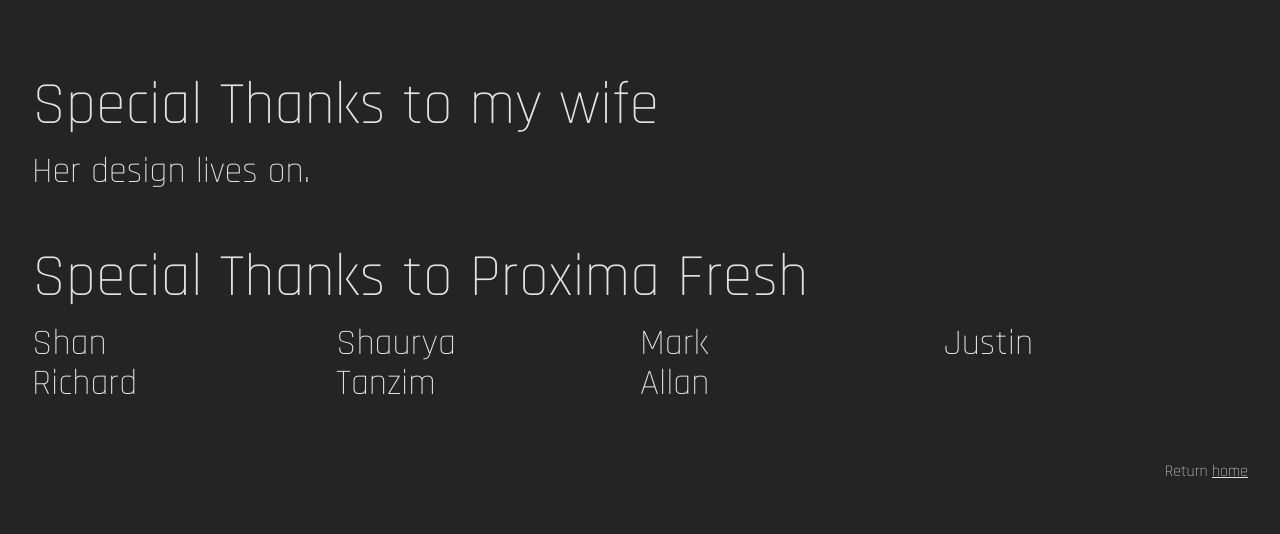
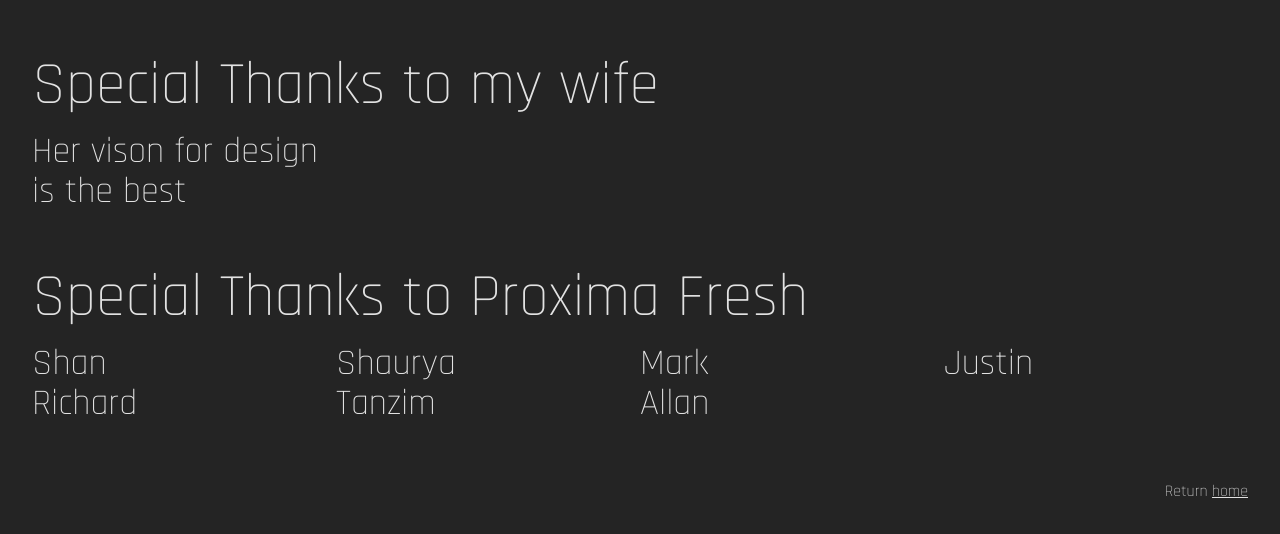
Before and after one commit to sabeet/port-moge-3, a React (Vite) app in the folder port-moge-3/: page /special in a window 1280 px wide. Shown: the part 120-654 px from the top of the page. Built offline with nearby package versions, Linux system fonts and the light colour scheme.

Commit message:
updated portfolio section and special section

```diff
--- a/port-moge-3/src/Special.jsx
+++ b/port-moge-3/src/Special.jsx
@@ -7,11 +7,9 @@
     <>
       <TransitionPage>
         <div className="flex flex-col h-screen w-screen justify-center p-8 gap-4">
-        <div className="text-2xl lg:text-6xl">
-            Special Thanks to my wife
-          </div>
+          <div className="text-2xl lg:text-6xl">Special Thanks to my wife</div>
           <div className="grid lg:grid-cols-4 text-4xl">
-            <div>Her design lives on.</div>
+            <div>Her vison for design is the best</div>
           </div>
           <br />
           <div className="text-2xl lg:text-6xl">
--- a/port-moge-3/src/components/Misc.jsx
+++ b/port-moge-3/src/components/Misc.jsx
@@ -18,8 +18,13 @@
       />
       <Entry
         title="Python Webscraper for Chemistry Terms"
-        link="https://github.com/sabeet/ChemistryCheckerBot"
+        link="https://github.com/sabeet/ChemistryWikiGlossaryScraper"
         description="A Python webscraper to extract Chemistry terms for the chemistry bot using BeautifulSoup"
+      />
+      <Entry
+        title="Finding the Average Date Difference from List of Dates"
+        link="https://github.com/sabeet/ChemistryWikiGlossaryScraper"
+        description="It is said that a country celebrates its independence from the UK every week. I use Python, Pandas, and Datetime to evaluate this information"
       />
     </>
   );
```
